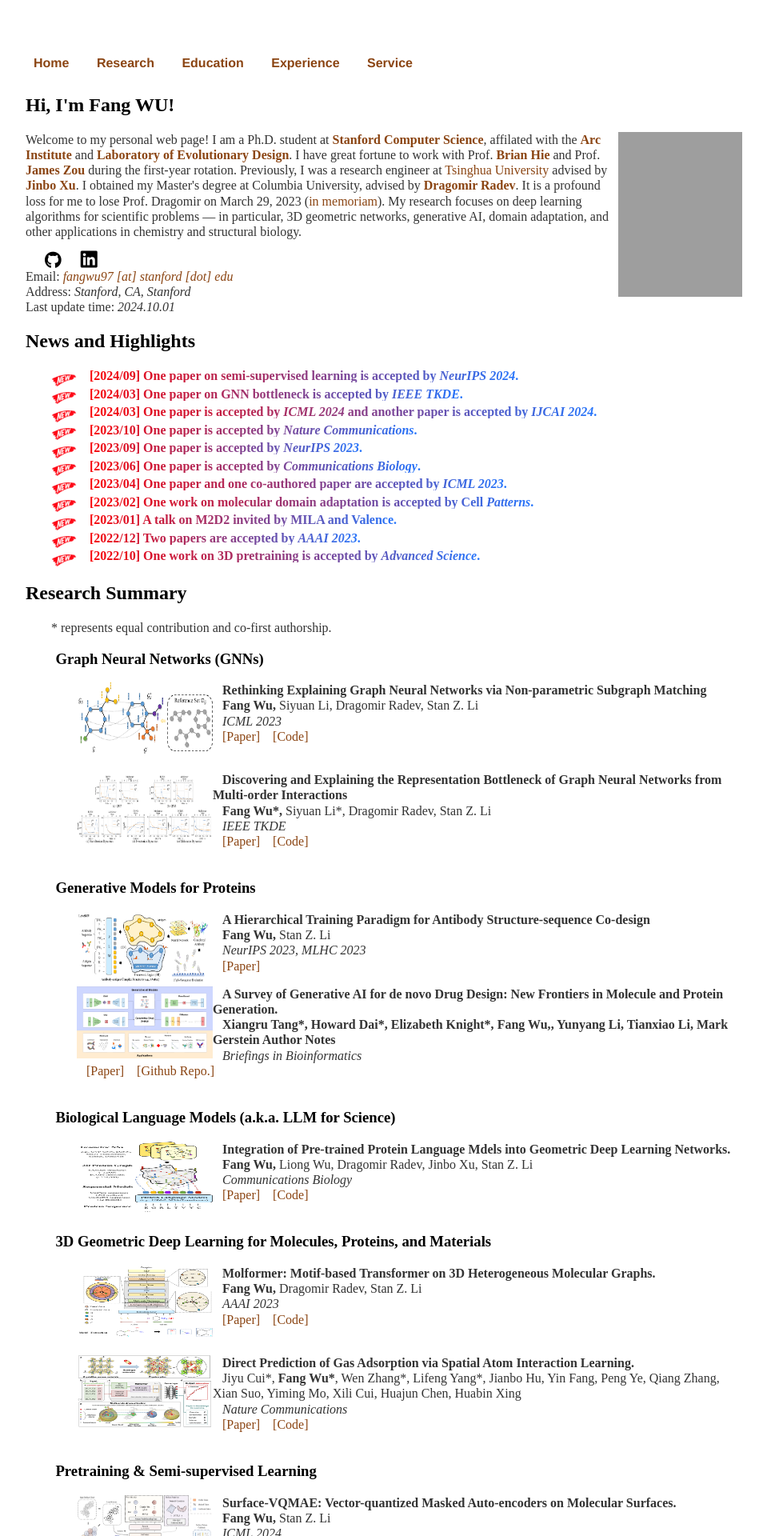
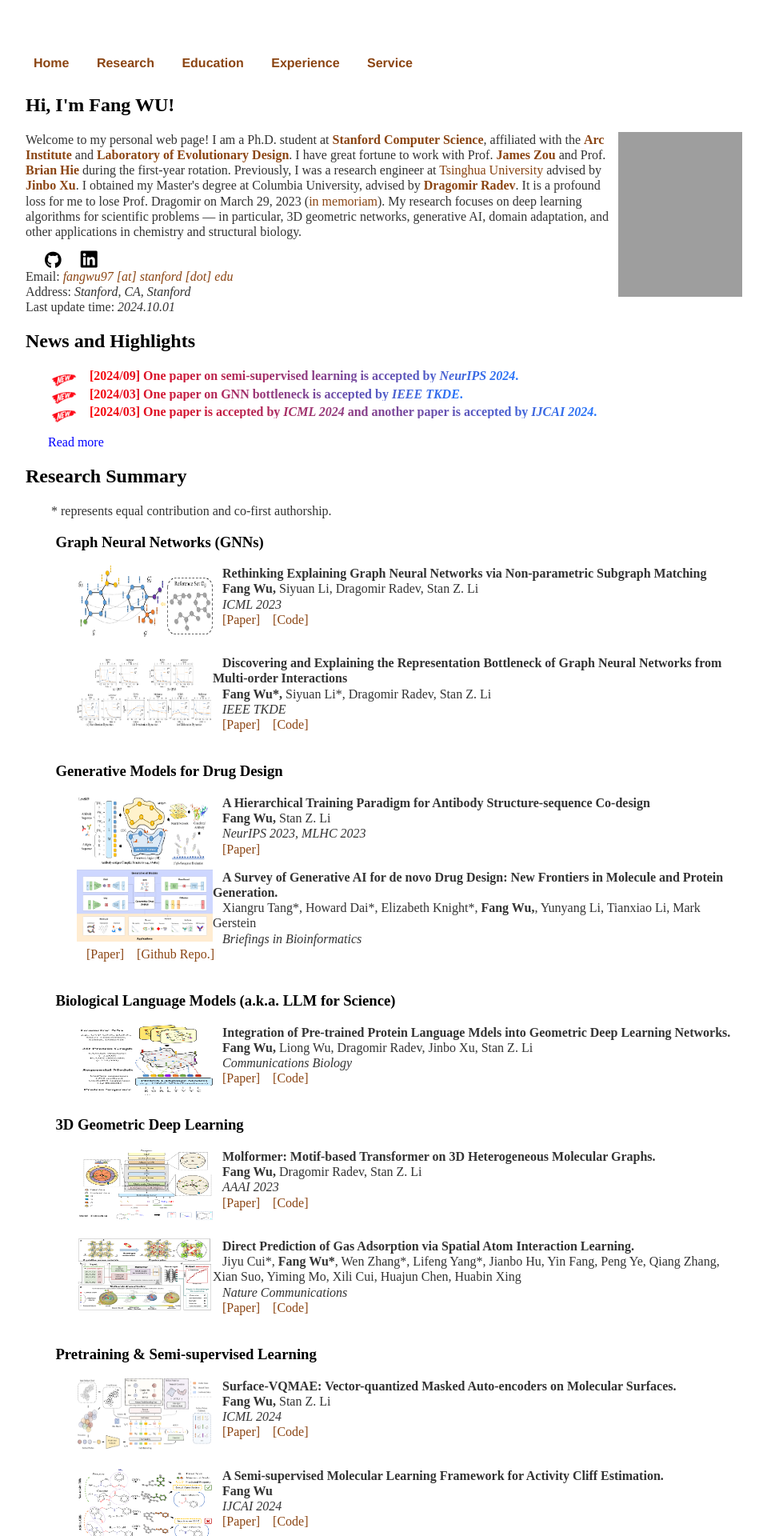
Before and after one commit to smiles724/smiles724.github.io, a Jekyll site: the page built from index.html, in a window 1280 px wide. Shown: the top 1920 px of the page at 80% size, without its empty margins (160-1119 px from the left). Built offline with Jekyll 4.4.1, drawn with Linux system fonts in a browser that asks for light colours; nearby versions of some CDN libraries; a style sheet for code colours, icons or effects is not loaded; some of the changed text lies outside the part shown; grey boxes are pictures that could not be loaded.

Commit message:
update_2024_10_01

```diff
--- a/css/main.css
+++ b/css/main.css
@@ -54,3 +54,4 @@ ul.posts li {
     margin-left: 10px;
     list-style-type: none;
 }
+#more {display: none;}
--- a/index.html
+++ b/index.html
@@ -8,10 +8,12 @@ title: Fang WU
 	<link rel="stylesheet" href="https://use.fontawesome.com/releases/v5.3.1/css/all.css" integrity="sha384-mzrmE5qonljUremFsqc01SB46JvROS7bZs3IO2EmfFsd15uHvIt+Y8vEf7N7fWAU" crossorigin="anonymous">
 </head>
 
+<body>
+
 <div class="blurb">
 	<h2>Hi, I'm Fang WU!</h2>
-	<p><img src="img/wu.jpg" align="right" alt="portrait" width="155" height="206"/>Welcome to my personal web page! I am a Ph.D. student at <a href="https://www.cs.stanford.edu/"><strong>Stanford Computer Science</strong></a>, affilated with the <a href="https://arcinstitute.org/"><strong>Arc Institute</strong></a> and <a href="https://evodesign.org/team"><strong>Laboratory of Evolutionary Design</strong></a>. I have great fortune to work with Prof. <a href="https://www.james-zou.com/"><strong>Brian Hie</strong></a> and Prof. <a href="https://evodesign.org/team"><strong>James Zou</strong></a> during the first-year rotation. Previously, I was a research engineer at <a href="https://air.tsinghua.edu.cn/en/">Tsinghua University</a> advised by <a href="https://home.ttic.edu/~jinbo/"><b>Jinbo Xu</b></a>. I obtained my Master's degree at Columbia University, advised by <a href="http://www.cs.yale.edu/homes/radev/"><strong>Dragomir Radev</strong></a>. It is a profound loss for me to lose Prof. Dragomir on March 29, 2023 (<a href="https://seas.yale.edu/news-events/news/memoriam-dragomir-radev-professor-computer-science">in memoriam</a>). My research focuses on deep learning algorithms for scientific problems — in particular, 3D geometric networks, generative AI, domain adaptation, and other applications in chemistry and structural biology. </p>
-
+	<p><img src="img/wu.jpg" align="right" alt="portrait" width="155" height="206"/>Welcome to my personal web page! I am a Ph.D. student at <a href="https://www.cs.stanford.edu/"><strong>Stanford Computer Science</strong></a>, affiliated with the <a href="https://arcinstitute.org/"><strong>Arc Institute</strong></a> and <a href="https://evodesign.org/team"><strong>Laboratory of Evolutionary Design</strong></a>. I have great fortune to work with Prof. <a href="https://www.james-zou.com/"><strong>James Zou</strong></a> and Prof. <a href="https://evodesign.org/team"><strong>Brian Hie</strong></a> during the first-year rotation. Previously, I was a research engineer at <a href="https://air.tsinghua.edu.cn/en/">Tsinghua University</a> advised by <a href="https://home.ttic.edu/~jinbo/"><b>Jinbo Xu</b></a>. I obtained my Master's degree at Columbia University, advised by <a href="http://www.cs.yale.edu/homes/radev/"><strong>Dragomir Radev</strong></a>. It is a profound loss for me to lose Prof. Dragomir on March 29, 2023 (<a href="https://seas.yale.edu/news-events/news/memoriam-dragomir-radev-professor-computer-science">in memoriam</a>). My research focuses on deep learning algorithms for scientific problems — in particular, 3D geometric networks, generative AI, domain adaptation, and other applications in chemistry and structural biology.
+	</p>
 <!-- 	<li><a href="mailto:fw2359@columbia.edu">Email</a></li>
 	<li><a href="https://scholar.google.com/citations?user=8vHkc5YAAAAJ&hl=en">Google Scholar</a></li>
 	<li><a href="https://www.linkedin.com/in/wu-fang/">Linkedin</a></li>
@@ -39,6 +41,8 @@ title: Fang WU
 			<img src="img/new.png" align="middle" width="32" height="15"/>
 			<b  style="background-image: linear-gradient(90deg,#ff0000 0,#2575fc); -webkit-background-clip: text; -webkit-text-fill-color: transparent;">
 			    &nbsp&nbsp [2024/03] One paper is accepted by <em>ICML 2024</em> and another paper is accepted by <em>IJCAI 2024</em>. <br></b>
+			<!-- <span id="dots">......</span> -->
+			<span id="more" style="display: none;">
 			<img src="img/new.png" align="middle" width="32" height="15"/>
 			<b  style="background-image: linear-gradient(90deg,#ff0000 0,#2575fc); -webkit-background-clip: text; -webkit-text-fill-color: transparent;">
 			    &nbsp&nbsp [2023/10] One paper is accepted by <em>Nature Communications</em>. <br></b>
@@ -63,8 +67,11 @@ title: Fang WU
 			<img src="img/new.png" align="middle" width="32" height="15"/>
 			<b  style="background-image: linear-gradient(90deg,#ff0000 0,#2575fc); -webkit-background-clip: text; -webkit-text-fill-color: transparent;">
 				&nbsp&nbsp [2022/10] One work on 3D pretraining is accepted by <em>Advanced Science</em>.</b>
+			</span>
 		</p>
+		&nbsp&nbsp&nbsp&nbsp&nbsp&nbsp <a href="javascript:void(0);" onclick="myFunction()" id="myLink" style="color: blue; text-decoration: none; cursor: pointer;">Read more</a>
 
+	<!-- &nbsp&nbsp&nbsp&nbsp&nbsp&nbsp&nbsp <button onclick="myFunction()" id="myBtn">Read more</button> -->
 
 	<h2><a name="pub"></a>Research Summary</h2>
 	<p style="margin-left: 2em;">* represents equal contribution and co-first authorship.</p>
@@ -89,7 +96,7 @@ title: Fang WU
 		</p>
 
 
-	<h3 style="margin-left: 2em;">Generative Models for Proteins</h3>
+	<h3 style="margin-left: 2em;">Generative Models for Drug Design</h3>
 		<p style="margin-left: 4em;">
 			<img src="img/paper/htp.png" align="left" width="170" height="90"/>
 			&nbsp&nbsp <b> A Hierarchical Training Paradigm for Antibody Structure-sequence Co-design</b> <br>
@@ -110,7 +117,7 @@ title: Fang WU
 		<p style="margin-left: 4em;">
 			<img src="img/paper/bib_survey.png" align="left" width="170" height="90"/>
 			&nbsp&nbsp <b>A Survey of Generative AI for de novo Drug Design: New Frontiers in Molecule and Protein Generation. </b> <br>
-			&nbsp&nbsp <b>Xiangru Tang*, Howard Dai*, Elizabeth Knight*, <b>Fang Wu,</b>, Yunyang Li, Tianxiao Li, Mark Gerstein Author Notes</b> <br>
+			&nbsp&nbsp Xiangru Tang*, Howard Dai*, Elizabeth Knight*, <b>Fang Wu,</b>, Yunyang Li, Tianxiao Li, Mark Gerstein<br>
 			&nbsp&nbsp <em>Briefings in Bioinformatics</em> <br>
 			&nbsp&nbsp <a href="https://academic.oup.com/bib/article/25/4/bbae338/7713723">[Paper]</a>
 			&nbsp&nbsp <a href="https://github.com/gersteinlab/GenAI4Drug">[Github Repo.]</a><br>
@@ -145,7 +152,7 @@ title: Fang WU
 			<br>
 		</p> -->
 
-	<h3 style="margin-left: 2em;">3D Geometric Deep Learning for Molecules, Proteins, and Materials</h3>
+	<h3 style="margin-left: 2em;">3D Geometric Deep Learning</h3>
 		<p style="margin-left: 4em;">
 			<img src="img/paper/molformer.png" align="left" width="170" height="90"/>
 			&nbsp&nbsp <b>Molformer: Motif-based Transformer on 3D Heterogeneous Molecular Graphs. </b> <br>
@@ -318,11 +325,14 @@ title: Fang WU
 		</p>
 
 		<p style="margin-left: 2em;">
+		<!-- <span id="more" style="display: none;"> -->
 			<img src="img/cufe.png" align="left" width="80" height="60"/>
 			&nbsp&nbsp <b>Central University of Economics and Finance, 2015-2019 </b><br>
 			&nbsp&nbsp &bull; Bachelor of Science<br>
 			&nbsp&nbsp &bull; GPA: 3.85/4.0<br>
+		<!-- </span> -->
 		</p>
+		<!-- &nbsp&nbsp&nbsp&nbsp&nbsp&nbsp <a href="javascript:void(0);" onclick="myFunction()" id="myLink" style="color: blue; text-decoration: none; cursor: pointer;">Read more</a> -->
 
 	<h2><a name="exp"></a>Research Experience</h2>
 		<p style="text-indent: 2em;">Before joining Stanford University, I feel fortunate to be a research assistant/engineer advised by <a href="https://home.ttic.edu/~jinbo/"><b><strong>Jinbo Xu</strong></b></a> at Tsinghua University and <a href="https://scholar.google.com/citations?user=Y-nyLGIAAAAJ&hl=en&oi=ao"><b><strong>Stan Z. Li</strong></b></a> at Westlake University, and recieved guidance as a visiting student from <a href="https://person.zju.edu.cn/en/huajun"><b>Huajun Chen</b></a>, <a href="https://scholar.google.com/citations?user=UeltiQ4AAAAJ&hl=en"><b>Xiang Bai</b></a> and <a href="http://www.cs.cmu.edu/~lanzhzh/"><b>Danny Lan</b></a>. </p>
@@ -383,6 +393,7 @@ title: Fang WU
 
 	<h2><a name="ack"></a>Acknowledgement</h2>
 		<p style="text-indent: 2em;">My study cannot be possible without the support from my awesome friends, mentors, and collaborators! Check out some of them: </p>
+		<p style="margin-left: 4em;">Prof. <a href="">Brian Hie</a>, Dr. <a href="https://www.linkedin.com/in/francois-chaubard-0a169448/">Francois Chaubard</a> at Stanford University.</p>
 		<p style="margin-left: 4em;">Prof. <a href="https://cpsc.yale.edu/people/dragomir-radev">Dragomir Radev</a>, Dr. <a href="https://xiangrutang.github.io/">Xiangru Tang</a> at Yale University. R.I.P. to Dr. Dragomir. </p>
 		<p style="margin-left: 4em;">Prof. <a href="https://scholar.google.com/citations?user=Y-nyLGIAAAAJ&hl=en&oi=ao">Stan Z. Li</a>, Prof. <a href="http://www.cs.cmu.edu/~lanzhzh/">Danny Lan</a>, Dr. <a href="https://scholar.google.com/citations?user=SKTQTXwAAAAJ&hl=zh-CN">Siyuan Li</a>, Dr. <a href="https://lirongwu.github.io/">Lirong Wu</a>, Dr. Haitao Lin, Dr. Yufei Huang at Westlake University.</p>
 		<p style="margin-left: 4em;">Prof. <a href="https://air.tsinghua.edu.cn/info/1047/1675.htm">Jinbo Xu</a>, Prof. <a href="https://scholar.google.com.hk/citations?user=pDMnGloAAAAJ&hl=zh-CN">Xianyun Zhan</a>, Dr. Shikun Feng at Tsinghua University, and Prof. <a href="https://gsai.ruc.edu.cn/addons/teacher/index/info.html?user_id=31&ruccode=ADIIMVRnBzFXMFdnVTAIOw%3D%3D&ln=en">Wenbing Huang</a> at Renmin University.</p>
@@ -401,4 +412,19 @@ title: Fang WU
 	<br>
 	<a href="https://clustrmaps.com/site/1brku" title="Visit tracker"><img src="//www.clustrmaps.com/map_v2.png?d=Fl2bXkWRj5KhnWzKs27ehrk6FKJXn891XzeirNnn6wQ&cl=ffffff" width="300"></a>
 
+	<script>
+		function myFunction() {
+		  var moreText = document.getElementById("more");
+		  var linkText = document.getElementById("myLink");
+
+		  if (moreText.style.display === "none") {
+		    moreText.style.display = "inline";
+		    linkText.innerHTML = "Read less";
+		  } else {
+		    moreText.style.display = "none";
+		    linkText.innerHTML = "Read more...";
+		  }
+		}
+	</script>
 </div><!-- /.blurb -->
+</body>
```
